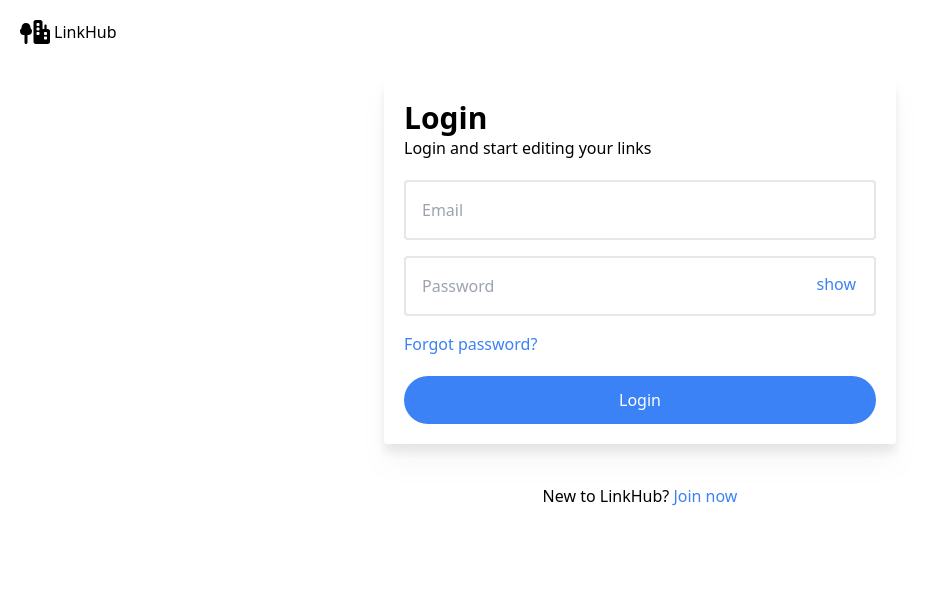
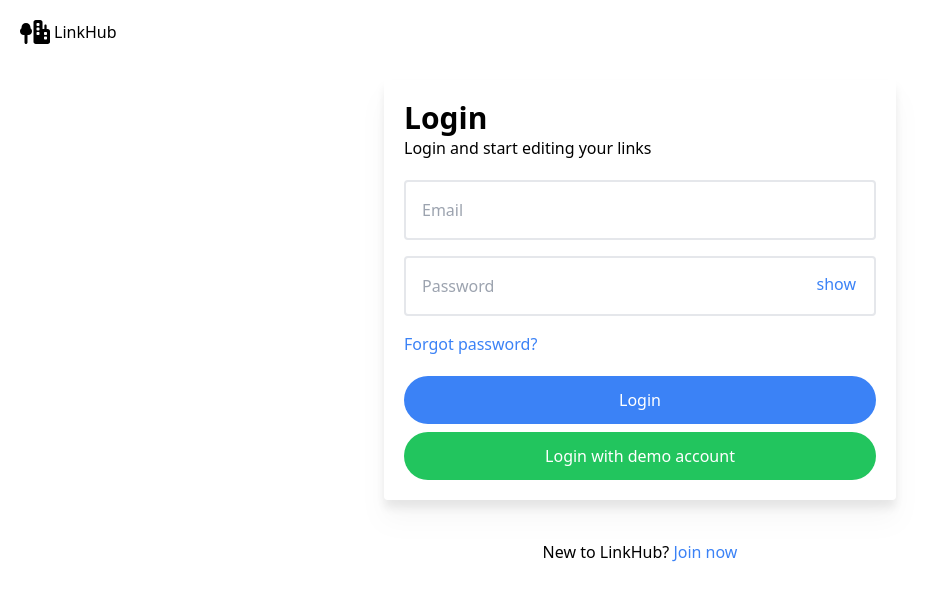
Before and after one commit to NathanGuilhot/linkhub_front, a React (Vite) app: page /login in a window 1280 px wide. Shown: the top 600 px of the page, without its empty margins (0-939 px from the left). Built offline with nearby package versions, Linux system fonts and the light colour scheme; the HTML template or start-up script is replaced by a standard one.

Commit message:
Login Demo Account Button

```diff
--- a/src/UserForm.tsx
+++ b/src/UserForm.tsx
@@ -62,12 +62,13 @@ export function LoginForm() {
       <Link className="text-blue-500 mt-2" to={"/"}>Forgot password?</Link>
     </form>
     <a className="p-3 bg-blue-500 text-white rounded-full text-center cursor-pointer select-none" onClick={()=>{SubmitAction()}}>Login</a>
-    {/* <hr className="m-5"/>
-    <Link className="p-3 bg-white text-black rounded-full text-center border-solid border-2" to={"/"} onClick={() => {}}>
-      Login with Github
-    </Link> */}
+    <DemoLoginButton setLoginSuccess={setLoginSuccess} />
   </UserForm>
   )
+}
+
+function DemoLoginButton(props:{setLoginSuccess:(_v:boolean)=>void}) {
+  return <a className="p-3 bg-green-500 text-white rounded-full text-center cursor-pointer select-none mt-2" onClick={async () => { LoginAction("demo@demo.com", "demo", props.setLoginSuccess); } }>Login with demo account</a>;
 }
 
 function TogglePasswordVisibility(pInputId:string, pSetPassVisible:(_v:boolean)=>void){
@@ -199,6 +200,7 @@ export function RegisterForm() {
         </div>
       </form>
       <a className="p-3 bg-blue-500 text-white rounded-full text-center select-none" href="#" onClick={()=>{SubmitAction()}}>Join now</a>
+      <DemoLoginButton setLoginSuccess={setLoginSuccess} />
       {/* <hr className="m-5"/>
       <Link className="p-3 bg-white text-black rounded-full text-center border-solid border-2 select-none" to={"/"} onClick={() => {}}>
         Login with Github
```
Also changed, not shown: src/App.tsx (+1 -12 lines).
